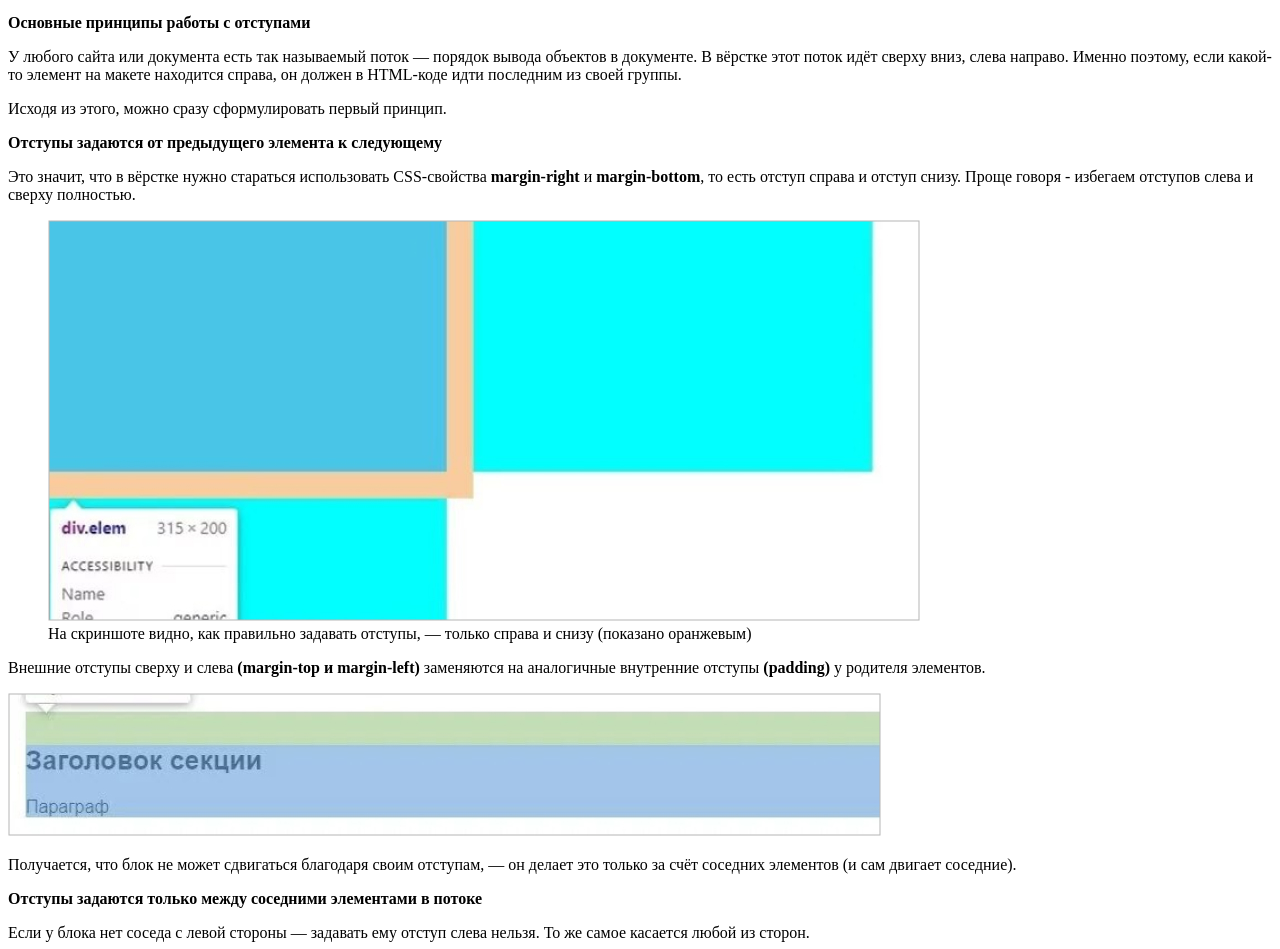
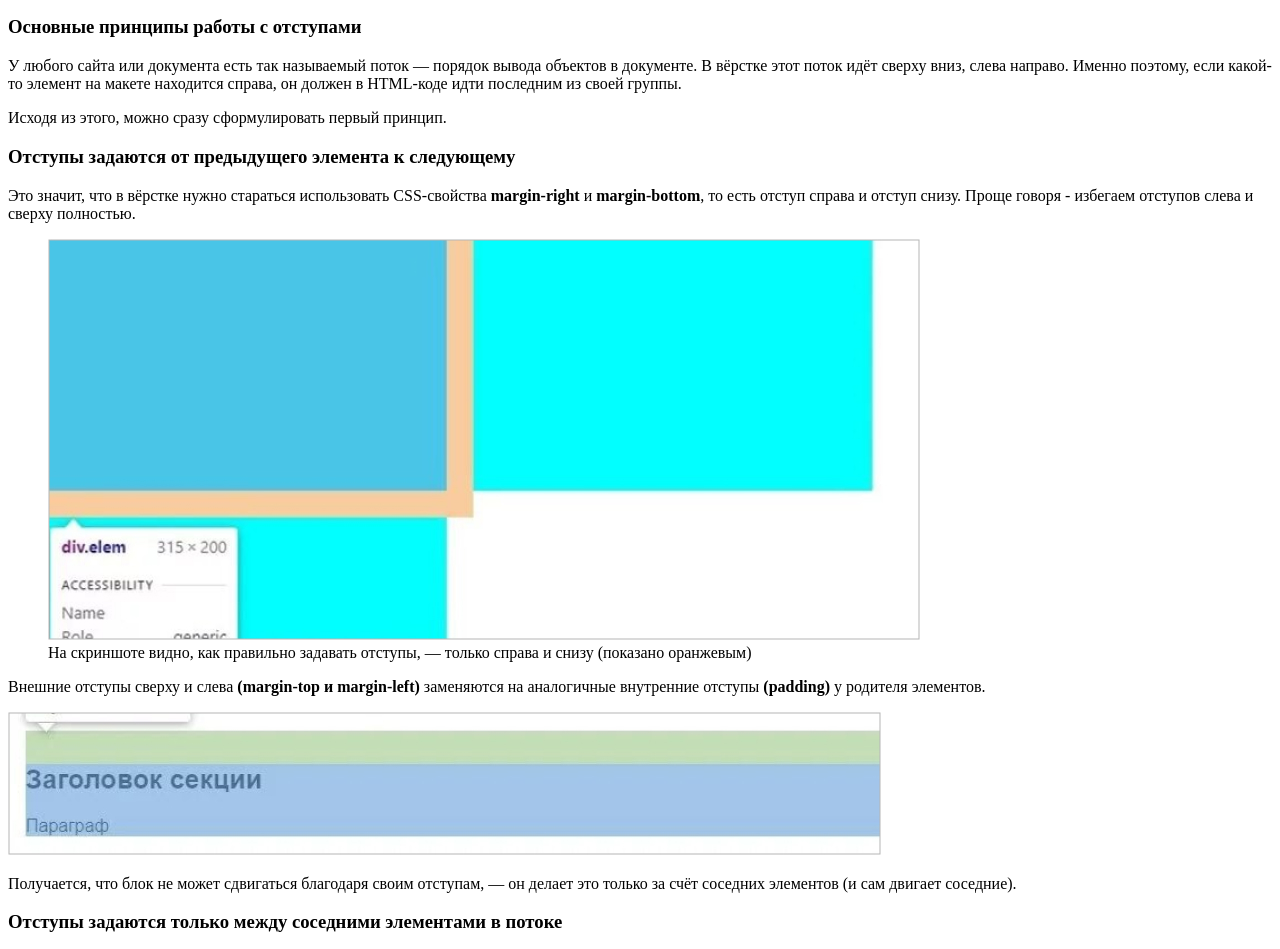
Before and after one commit to LLlOPTjob/skillbox, a plain HTML site: page 2.20 Practice/article.html in a window 1280 px wide. Shown: the part 343-1292 px from the top of the page. Drawn offline with Linux system fonts and the light colour scheme.

Commit message:
use h3 insead of pb

```diff
--- a/2.20 Practice/article.html
+++ b/2.20 Practice/article.html
@@ -21,7 +21,7 @@
         </ul>
 
     <div id="1">
-        <p><b>Основные принципы работы с отступами</b></p>
+        <h3>Основные принципы работы с отступами</h3>
         <p>У любого сайта или документа есть так называемый поток — порядок вывода объектов в документе.
             В вёрстке этот поток идёт сверху вниз, слева направо. Именно поэтому, если какой-то элемент
             на макете находится справа, он должен в HTML-коде идти последним из своей группы.
@@ -31,7 +31,7 @@
 
     </div>
     <div id="2">
-        <p><b>Отступы задаются от предыдущего элемента к следующему</b></p>
+        <h3>Отступы задаются от предыдущего элемента к следующему</h3>
         <p>Это значит, что в вёрстке нужно стараться использовать CSS-свойства <strong>margin-right</strong> и <strong>margin-bottom</strong>,
             то есть отступ справа и отступ снизу. Проще говоря - избегаем отступов слева и сверху полностью.</p>
         <figure>
@@ -44,7 +44,7 @@
         </p>
     </div>
     <div id="3">
-        <p><b>Отступы задаются только между соседними элементами в потоке</b></p>
+        <h3>Отступы задаются только между соседними элементами в потоке</h3>
         <p>Если у блока нет соседа с левой стороны — задавать ему отступ слева нельзя. То же самое касается любой из сторон. </p>
         <img src="img/3.jpg" alt="correct margin">
         <p>У обоих задан отступ снизу. Для первого списка это применимо, потому что есть сосед снизу — второй список. А для второго, не имеющего такого соседа, — отступа нет.</p>
@@ -54,7 +54,7 @@
         </figure>
     </div>
     <div id="4">
-        <p><b>Последнему элементу группы нужно обнулять отступ</b></p>
+        <h3>Последнему элементу группы нужно обнулять отступ</h3>
         <p>Это легко сделать с помощью псевдоклассов в CSS. Например, есть псевдокласс <strong>:last-child</strong>,
             который позволяет выбрать последний элемент из группы (например, как в нашем случае: мы найдём последний элемент списка).
         </p>
@@ -64,7 +64,7 @@
         <img src="img/6.jpg" alt="">
     </div>
     <div id="5">
-        <p><b>Типичный пример: отступы в карточке</b></p>
+        <h3>Типичный пример: отступы в карточке</h3>
         <p>Рассмотрим типичный пример — реализацию карточки с контентом на сайте. Как здесь лучше поступить?</p>
         <p>В нашем примере самая простая карточка: с картинкой, заголовком и описанием. Как правильнее сделать отступы
             у заголовка и описания? На самом деле, всё очень просто: нужно применить принципы, о которых я рассказал.</p>
```
